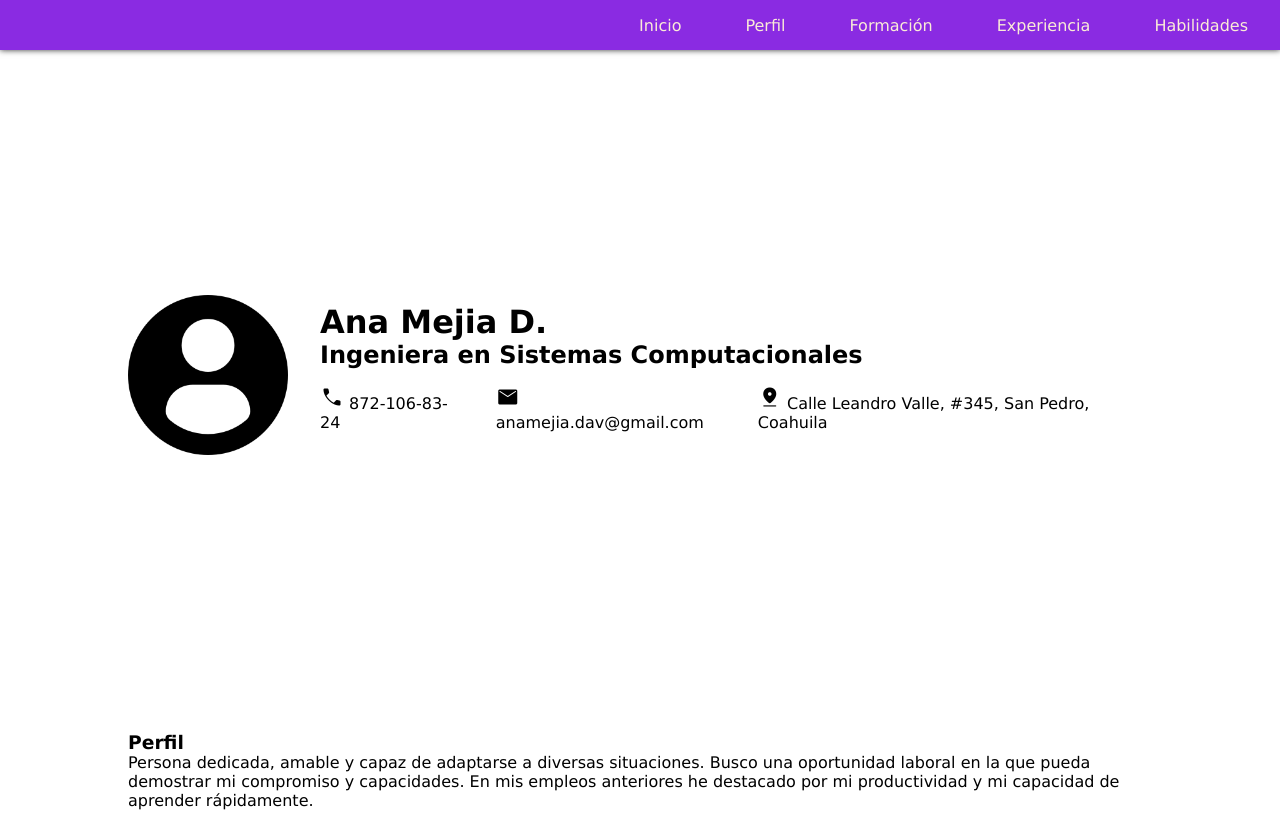
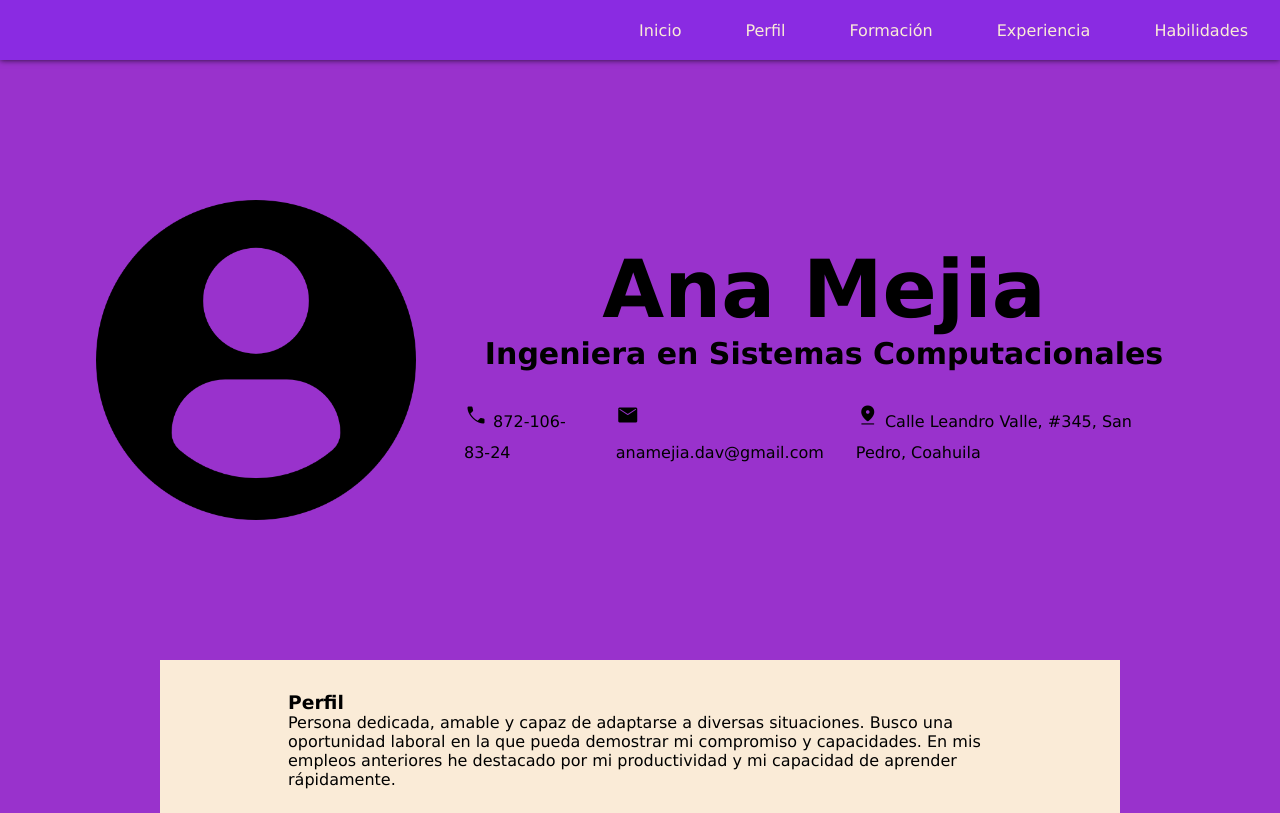
Before and after one commit to AnaMD-ISIC/cv-web, a plain HTML site: page index.html in a window 1280 px wide. Shown: the top 813 px of the page. Drawn offline with nearby package versions, Linux system fonts and the light colour scheme.

Commit message:
containers + main font changes

```diff
--- a/assets/css/styles.css
+++ b/assets/css/styles.css
@@ -8,15 +8,23 @@ html {
     font-family: Verdana, Geneva, Tahoma, sans-serif;
     overflow-y: scroll;
     scroll-behavior: smooth;
+    background-color: darkorchid;
+}
+
+body {
+    width: 100%;
+    height: 100%;
 }
 
 nav {
     position: sticky;
     top: 0px;
+
+    width: 100%;
 }
 
 .main-nav {
-    height: 50px;
+    height: 60px;
     background-color: blueviolet;
     display: flex;
     justify-content: right;
@@ -47,19 +55,31 @@ nav {
 }
 
 .inicio {
-    height: 650px;
-    padding: 2rem 8rem;
+    height: 600px;
     display: flex;
+    margin: 0 6rem;
     align-items: center;
-    scroll-margin: 50px;
+    scroll-margin: 60px;
 }
 
 .inicio > img {
-    height: 10rem;
+    height: 20rem;
 }
 
 .contents {
-    margin-left: 2rem;
+    margin-left: 3rem;
+}
+
+.contents h1 {
+    font-size: 80px;
+}
+
+.contents h2 {
+    font-size: 30px;
+}
+
+.contents > h1, h2 {
+    text-align: center;
 }
 
 .contents > ul {
@@ -70,26 +90,41 @@ nav {
     padding: 1rem 0;
 }
 
+.contents > ul, span {
+    display: flex;
+    justify-content: space-around;
+    padding: 1rem 0;
+    font-size: 16px;
+}
+
 .profile {
     height: 650px;
     padding: 2rem 8rem;
-    scroll-margin: 50px;
+    scroll-margin: 60px;
+    background-color: antiquewhite;
+    margin: 0 10rem;
 }
 
 .education {
     height: 650px;
     padding: 2rem 8rem;
-    scroll-margin: 50px;
+    scroll-margin: 60px;
+    background-color: antiquewhite;
+    margin: 0 10rem;
 }
 
 .experience {
     height: 650px;
     padding: 2rem 8rem;
-    scroll-margin: 50px;
+    scroll-margin: 60px;
+    background-color: antiquewhite;
+    margin: 0 10rem;
 }
 
 .habilities {
     height: 650px;
     padding: 2rem 8rem;
-    scroll-margin: 50px;
+    scroll-margin: 60px;
+    background-color: antiquewhite;
+    margin: 0 10rem;
 }
--- a/index.html
+++ b/index.html
@@ -31,7 +31,7 @@
     <div class="inicio" id="inicio">
         <img src="assets/img/profile-user.png" alt="profile-picture">
         <div class="contents">
-            <h1>Ana Mejia D.</h1>
+            <h1>Ana Mejia</h1>
             <h2>Ingeniera en Sistemas Computacionales</h2>
 
             <ul class="inicio-contact">
```
